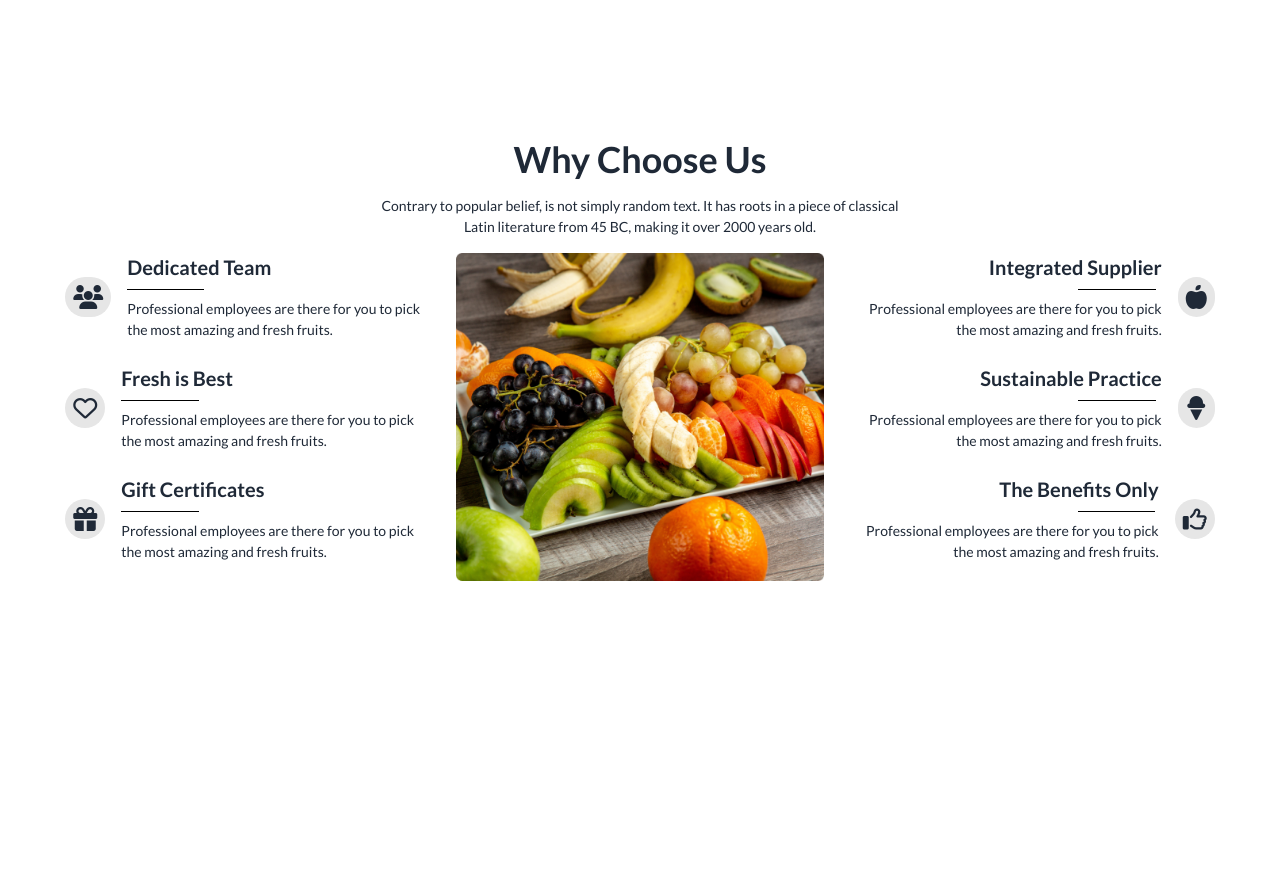
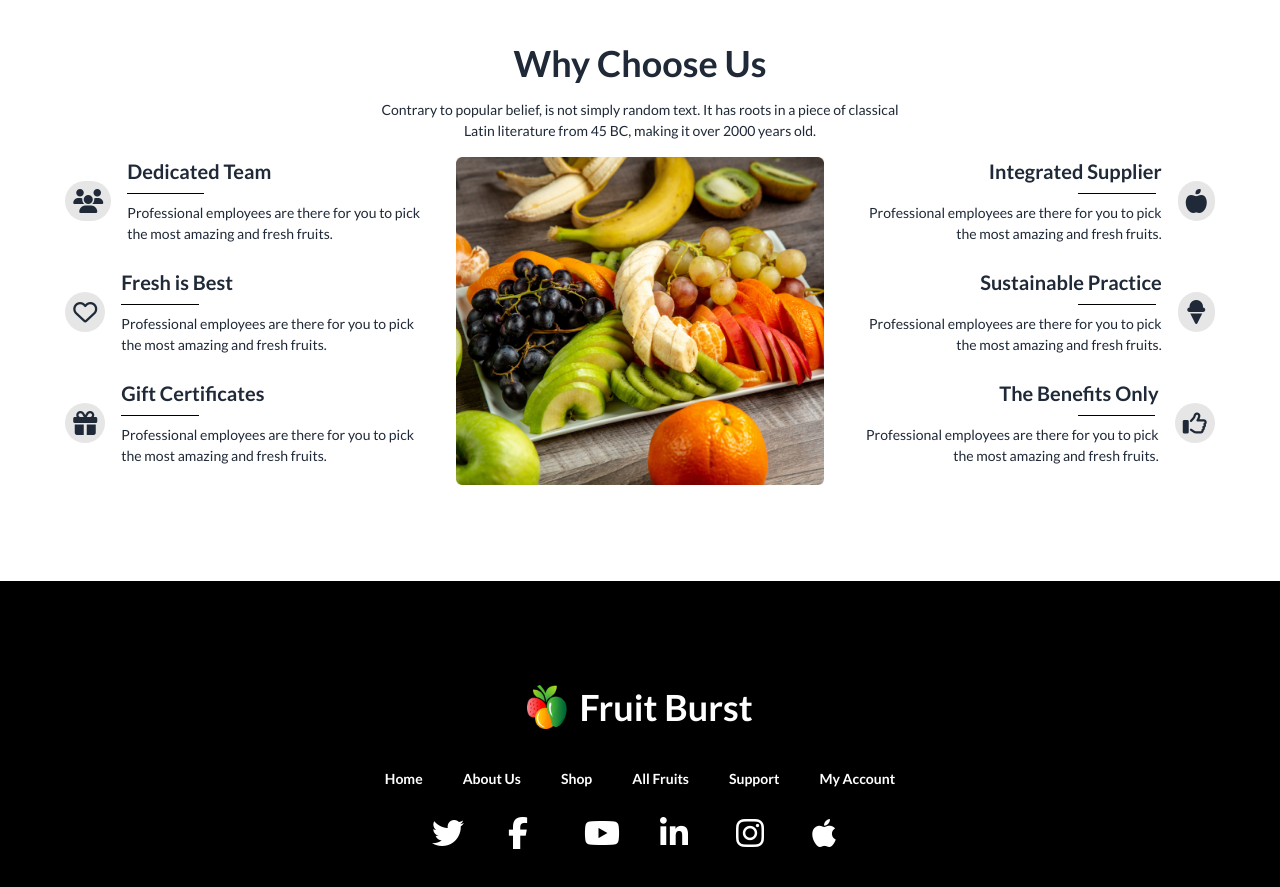
Before and after one commit to swapno92/assignment-three, a plain HTML site: page index.html in a window 1280 px wide. Shown: the part 2140-3027 px from the top of the page. Before the commit the page ends 2961 px from the top, so only its background shows below. Drawn offline with nearby package versions, Linux system fonts and the light colour scheme.

Commit message:
footer section done

```diff
--- a/index.html
+++ b/index.html
@@ -15,7 +15,7 @@
 
 
 <style>
-    .line {
+    . line{
         border: 1px solid black;
     }
 
@@ -624,8 +624,8 @@
             </div>
         </section>
 
-        <!-- Choose Us sectioin -->
-        <section class="w-11/12 mx-auto lg:mt-48 mt-24 text-center  space-y-4">
+        <!-- Choose Us section -->
+        <section class="w-11/12 mx-auto lg:mt-24 mt-24 text-center  space-y-4">
             <h2 class="text-4xl font-extrabold">Why Choose Us</h2>
             <p class="size">Contrary to popular belief, is not simply random text. It has roots in a piece of classical
                 <br> Latin literature from 45 BC, making it over 2000 years old.
@@ -707,7 +707,29 @@
 
 
     <!-- footer -->
-    <footer class="mb-60">
+    <footer class="w-full mx-auto lg:mt-24 mt-24 text-white bg-black flex flex-col items-center space-y-8 py-24">
+        <div>
+            <ul class="menu menu-horizontal px-1 flex items-center space-x-3">
+                <img src="./images/logo.png" alt="" class="w-10">
+                <h1 class="lg:text-4xl text-xl font-bold">Fruit Burst</h1>
+            </ul>
+        </div>
+        <div class="flex flex-wrap justify-center gap-10 lg:w-full w-[350px]" >
+            <p class="text-sm font-semibold">Home</p>
+            <p class="text-sm font-semibold">About Us</p>
+            <p class="text-sm font-semibold">Shop</p>
+            <p class="text-sm font-semibold">All Fruits</p>
+            <p class="text-sm font-semibold">Support</p>
+            <p class="text-sm font-semibold">My Account</p>
+        </div>
+        <div class="grid lg:grid-cols-6 grid-cols-3 list-none gap-10">
+            <li><i class="fa fa-2xl fa-brands fa-twitter"></i></li>
+            <li><i class="fa fa-2xl fa-brands fa-facebook"></i></li>
+            <li><i class="fa fa-2xl fa-brands fa-youtube"></i></li>
+            <li><i class="fa fa-2xl fa-brands fa-linkedin-in"></i></li>
+            <li><i class="fa fa-2xl fa-brands fa-instagram"></i></li>
+            <li><i class="fa fa-2xl fa-brands fa-apple"></i></li>
+        </div>
     </footer>
 
 
```
